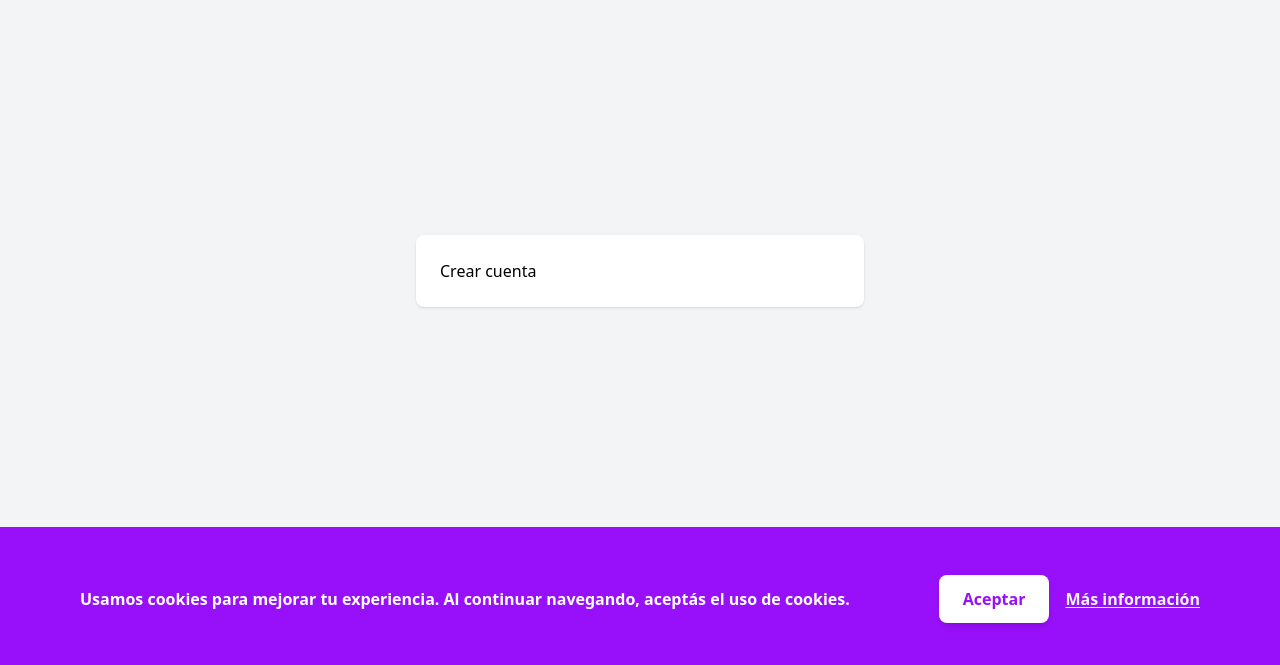
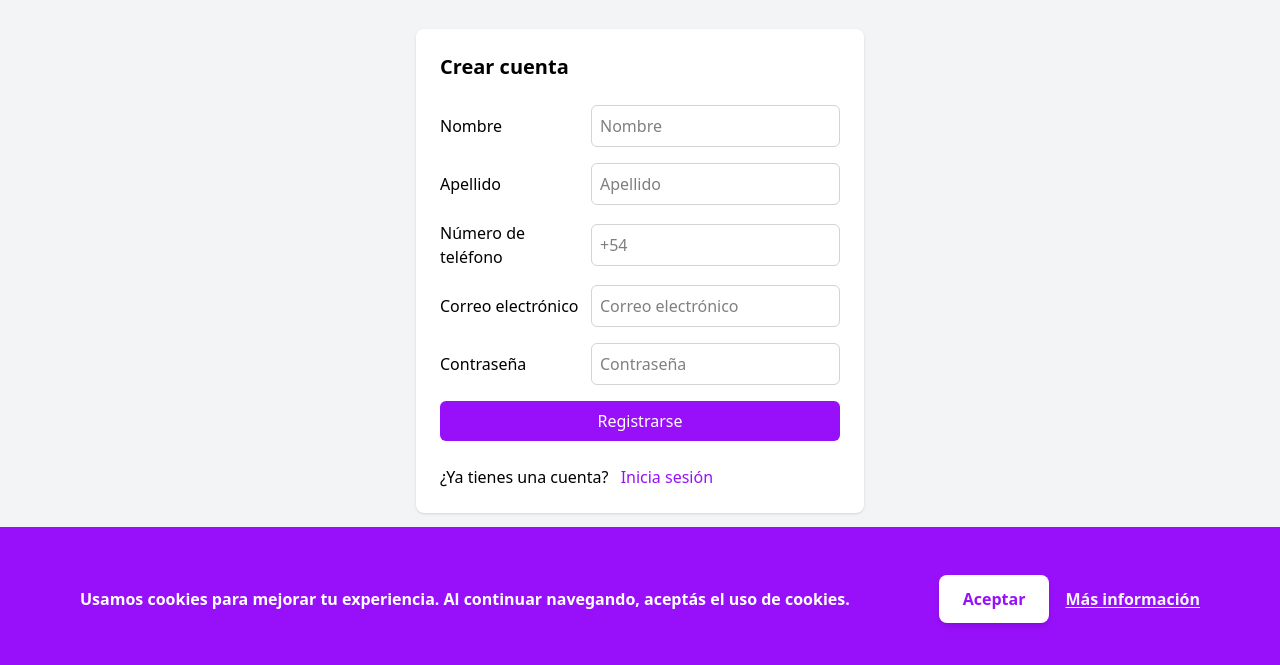
Before and after one commit to Chrono-devs/alquileres-fe, a React app: page /register in a window 1280 px wide. Shown: the part 129-794 px from the top of the page. Built offline with nearby package versions, Linux system fonts and the light colour scheme; no server answers; the HTML template or start-up script is replaced by a standard one; a web font is replaced by a local one.

Commit message:
register component created, errorAlert, api methods to login and register and zod validation

```diff
--- /dev/null
+++ b/src/api/authentication.js
@@ -0,0 +1,39 @@
+const API_URL = `${import.meta.env.VITE_API_URL}/auth`;
+
+export const registerUser = async (userData) => {
+  try {
+    const response = await fetch(`${API_URL}/register`, {
+      method: "POST",
+      headers: {
+        "Content-Type": "application/json",
+      },
+      body: JSON.stringify(userData),
+    });
+    const data = await response.json();
+    return data;
+  } catch (error) {
+    console.error(error);
+    throw error;
+  }
+};
+
+export const loginUser = async (credentials) => {
+  try {
+    const response = await fetch(`${API_URL}/login`, {
+      method: "POST",
+      headers: {
+        "Content-Type": "application/json",
+      },
+      body: JSON.stringify(credentials),
+    });
+
+    if (!response.ok) {
+      throw new Error("Error en el inicio de sesión");
+    }
+
+    return await response.json();
+  } catch (error) {
+    console.error(error);
+    throw error;
+  }
+};
--- /dev/null
+++ b/src/components/features/ErrorAlert.jsx
@@ -0,0 +1,21 @@
+import { useEffect } from "react";
+
+export const ErrorAlert = ({ errorMessage, setErrorMessage }) => {
+
+    useEffect(() => {
+        if (errorMessage) {
+            const timer = setTimeout(() => {
+                // Aquí puedes agregar la lógica para ocultar el mensaje de error después de un tiempo
+                setErrorMessage(null);
+            }, 3000); // Ocultar después de 3 segundos
+
+            return () => clearTimeout(timer);
+        }
+    }, [errorMessage, setErrorMessage]);
+
+  return (
+    <div className="bg-red-100 border border-red-400 text-red-700 px-4 py-3 rounded mb-4 absolute top-1/2 left-1/2 transform -translate-x-1/2" role="alert">
+      <p className=" whitespace-pre-line">{errorMessage}</p>
+    </div>
+  );
+};
--- /dev/null
+++ b/src/components/ui/FormInput.jsx
@@ -0,0 +1,15 @@
+export const FormInput = ({ label, type = "text", id}) => {
+  return (
+    <label htmlFor={id} className="flex justify-between items-center">
+      {label}
+      <input
+        type={type}
+        id={id}
+        name={id}
+        placeholder={id === "phone" ? "+54" : label}
+        className="p-2 border-stone-300 border rounded-md focus:outline-none focus:ring-2 focus:ring-purple-600 "
+        autoComplete="off"
+      />
+    </label>
+  );
+};
--- a/src/pages/auth/Register.jsx
+++ b/src/pages/auth/Register.jsx
@@ -1,9 +1,93 @@
-// agregar formulario de registro
+import { FormInput } from "@/components/ui/FormInput";
+import { useState } from "react";
+import { Link, useNavigate } from "react-router-dom";
+import { validateRegister } from "@/utils/FormsValidate";
+import { ErrorAlert } from "@/components/features/ErrorAlert";
+import { registerUser } from "@/api/authentication";
+import loader from "../../assets/loader.svg";
 
 const Register = () => {
+  const [errorMessage, setErrorMessage] = useState(null);
+  const [success, setSuccess] = useState(false);
+  const [isLoading, setIsLoading] = useState(false);
+  const nav = useNavigate();
+
+  const handleSubmit = async (e) => {
+    e.preventDefault();
+
+    const formData = new FormData(e.target);
+    const data = Object.fromEntries(formData);
+    console.log(data);
+
+    const validation = validateRegister(data);
+    if (!validation.success) {
+      setErrorMessage(
+        validation.error.issues.map((issue) => issue.message).join("\n")
+      );
+      return;
+    }
+    setIsLoading(true);
+    const response = await registerUser(validation.data);
+    setIsLoading(false);
+    if (!response.success) {
+      setErrorMessage(response.message);
+      return;
+    }
+    setSuccess(true);
+    setTimeout(() => {
+      nav("/login");
+    }, 5000);
+  };
+
   return (
     <div>
-      <h1>Crear cuenta</h1>
+      <h1 className="text-xl font-bold">Crear cuenta</h1>
+      <form className="flex flex-col gap-4 my-6" onSubmit={handleSubmit}>
+        <FormInput label="Nombre" id="name" />
+        <FormInput label="Apellido" id="lastname" />
+        <FormInput label="Número de teléfono" type="tel" id="phone" />
+        <FormInput label="Correo electrónico" type="email" id="email" />
+        <FormInput label="Contraseña" type="password" id="password" />
+        <button
+          type="submit"
+          className="bg-purple-600 hover:bg-purple-700 text-white py-2 rounded-md cursor-pointer"
+        >
+          Registrarse
+        </button>
+      </form>
+      <span>
+        ¿Ya tienes una cuenta?{" "}
+        <Link
+          to="/login"
+          className="text-purple-600 hover:underline font-medium ml-2"
+        >
+          Inicia sesión
+        </Link>
+      </span>
+      {isLoading && (
+        <div
+          className="backdrop-blur-sm p-6 rounded absolute top-0 left-0 flex justify-center items-center h-screen w-screen"
+          role="alert"
+        >
+          <img src={loader} alt="Cargando..." className="w-12 h-12 mx-auto" />
+        </div>
+      )}
+      {success && (
+        <div
+          className="backdrop-blur-sm p-6 rounded absolute top-0 left-0 flex justify-center items-center h-screen w-screen"
+          role="alert"
+        >
+          <div className="bg-green-100 border border-green-400 text-green-700 p-6 rounded">
+            Registro exitoso. Por favor, verifica tu correo electrónico.
+          </div>
+        </div>
+      )}
+      {errorMessage && (
+        <ErrorAlert
+          errorMessage={errorMessage}
+          setErrorMessage={setErrorMessage}
+        />
+      )}
     </div>
   );
 };
--- /dev/null
+++ b/src/utils/FormsValidate.js
@@ -0,0 +1,32 @@
+import { z } from "zod/v4";
+
+export const registerSchema = z.object({
+  name: z
+    .string("Es necesario proporcionar un nombre valido")
+    .min(3, "El nombre debe contener al menos 3 caracteres")
+    .max(20, "El nombre no puede contener más de 20 caracteres"),
+  lastname: z
+    .string("Es necesario proporcionar un apellido de usuario valido")
+    .min(3, "El apellido debe contener al menos 3 caracteres")
+    .max(20, "El apellido no puede contener más de 20 caracteres"),
+  password: z
+    .string("Es necesario proporcioanr una contraseña valida")
+    .regex(
+      /^(?=.*[a-z])(?=.*[A-Z])(?=.*\d).{8,}$/,
+      "La contraseña debe contener al menos 8 caracteres.\nIncluyendo mayúsculas, minúsculas y números"
+    ),
+  email: z
+    .string("Es necesario proporcionar un email valido")
+    .regex(
+      /^[^\s@]+@[^\s@]+\.[^\s@]+$/,
+      "El email debe tener un formato valido"
+    ),
+  phone: z
+    .string("Es necesario proporcionar un teléfono válido")
+    .min(10, "El número de teléfono debe contener 10 dígitos")
+    .max(10, "El número de teléfono debe contener 10 dígitos"),
+},"Es necesario proporcionar un body válido");
+
+export const validateRegister = (data) => {
+  return registerSchema.safeParse(data);
+};
```
Also changed, not shown: src/assets/loader.svg (added).
